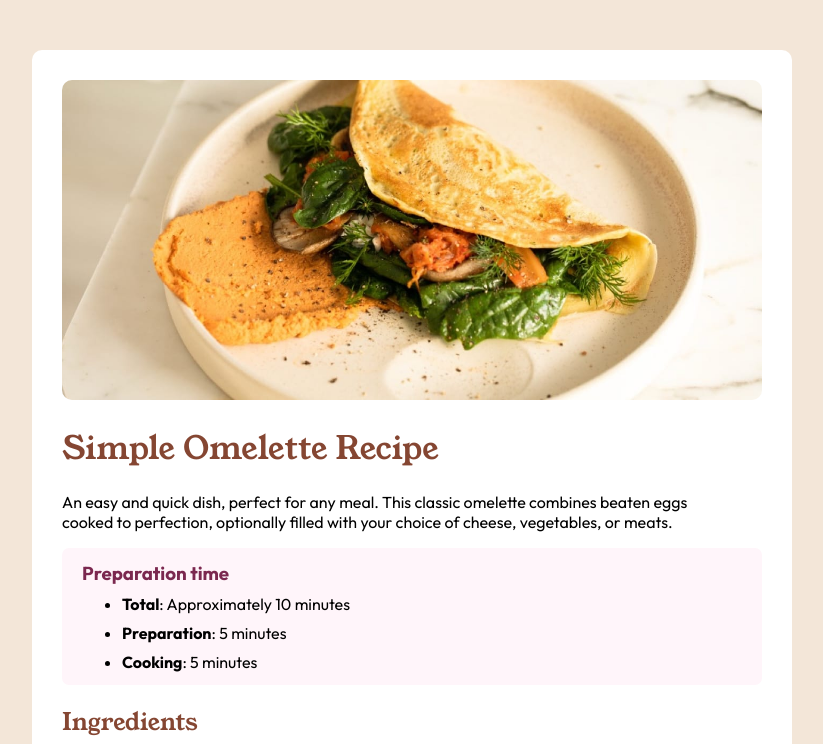
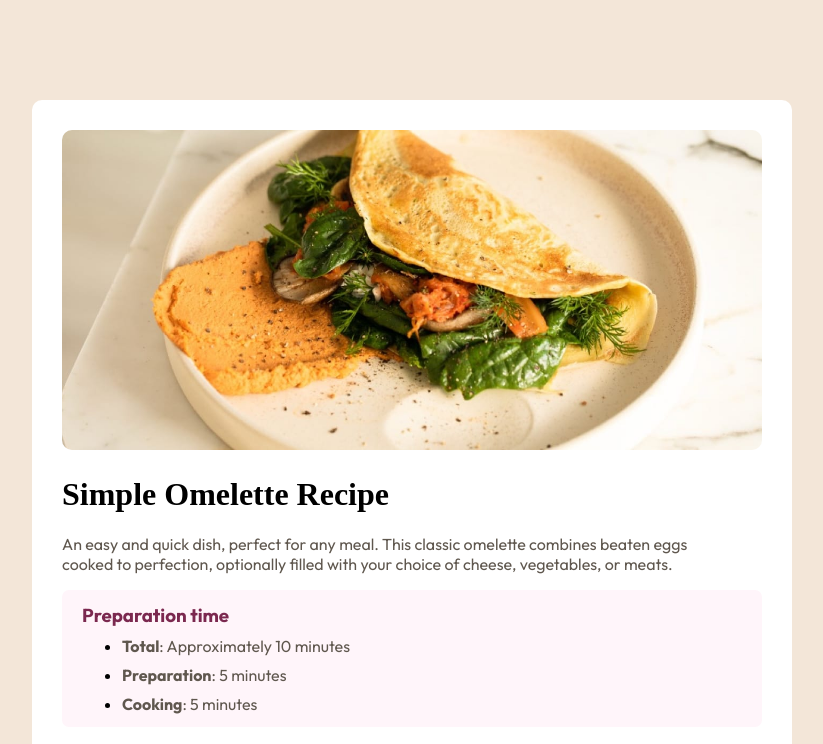
Before and after one commit to bubbik4/fm-recipe-page, a plain HTML site: page index.html in a window 1280 px wide. Shown: the top 744 px of the page, without its empty margins (228-1051 px from the left). Drawn offline with Linux system fonts and the light colour scheme.

Commit message:
Update style.css

```diff
--- a/style.css
+++ b/style.css
@@ -12,16 +12,16 @@ main {
     border-radius: 10px;
     padding: 30px;
     margin: auto;
-    margin-top: 50px;
+    margin-top: 100px;
     margin-bottom: 50px;
 }
 
 main p {
     font-family: "Outfit";
     font-size: 16px;
+    color: hsl(30, 10%, 34%);
 }
-
-main h1, main h2 {
+main h2 {
     font-family: "Young Serif";
     font-weight: 400;
     color: hsl(14, 45%, 36%);
```
